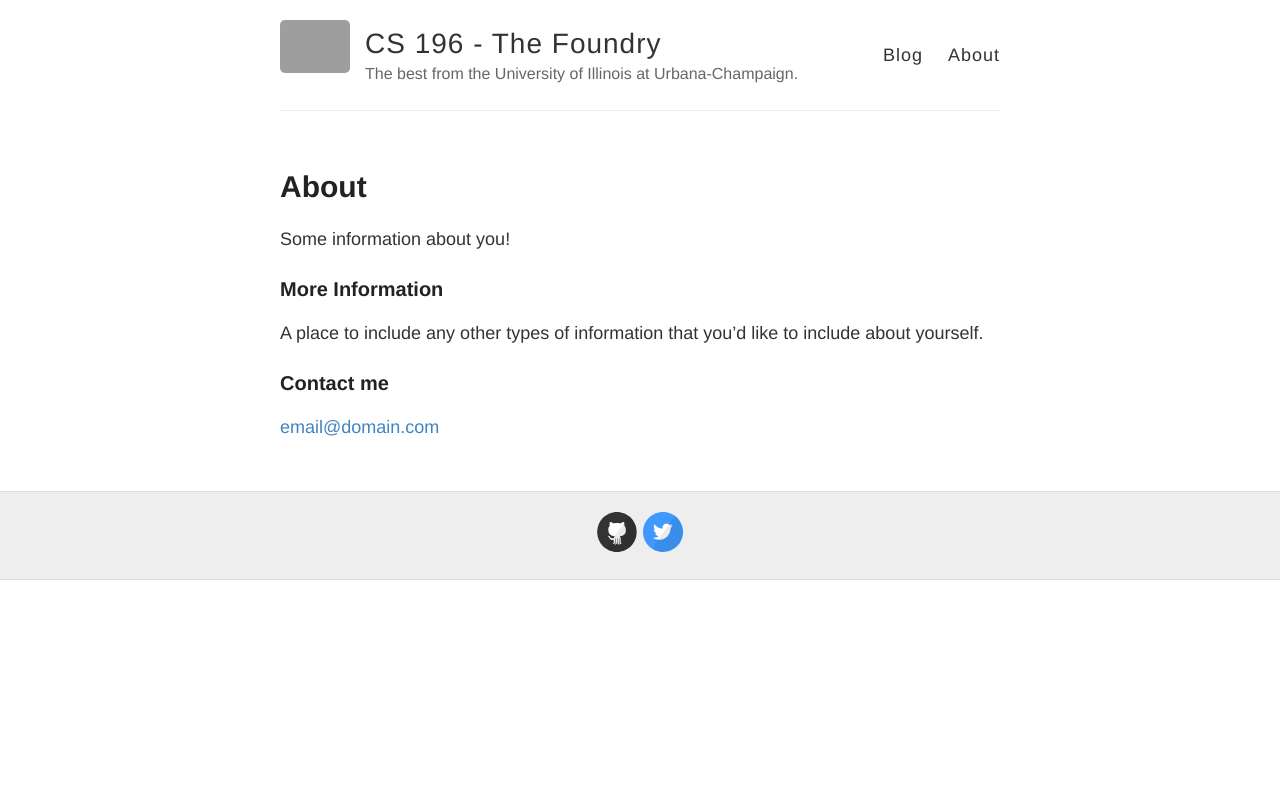
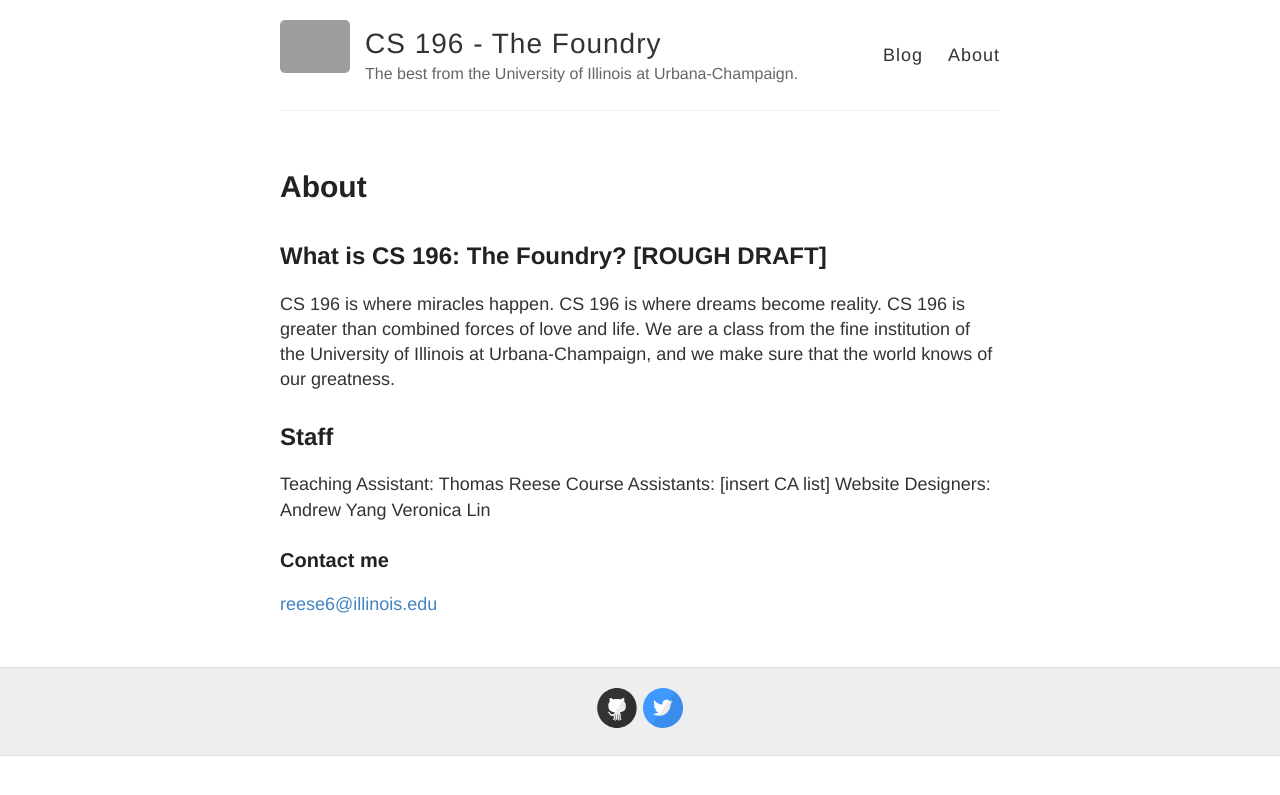
Before and after one commit to andrewyang96/OldWebsite, a Jekyll site: the page built from about.md, in a window 1280 px wide. Shown: the top 795 px of the page. Built offline with Jekyll 4.4.1, drawn with Linux system fonts in a browser that asks for light colours; grey boxes are pictures that could not be loaded.

Commit message:
Updated about.md

```diff
--- a/about.md
+++ b/about.md
@@ -2,14 +2,19 @@
 layout: page
 title: About
 permalink: /about/
+published: true
 ---
 
-Some information about you!
+## What is CS 196: The Foundry? [ROUGH DRAFT]
 
-### More Information
+CS 196 is where miracles happen. CS 196 is where dreams become reality. CS 196 is greater than combined forces of love and life. We are a class from the fine institution of the University of Illinois at Urbana-Champaign, and we make sure that the world knows of our greatness.
 
-A place to include any other types of information that you'd like to include about yourself.
+## Staff
+Teaching Assistant:		Thomas Reese
+Course Assistants:		[insert CA list]
+Website Designers:		Andrew Yang
+						Veronica Lin
 
 ### Contact me
 
-[email@domain.com](mailto:email@domain.com)
+[reese6@illinois.edu](mailto:reese6@illinois.edu)
```
